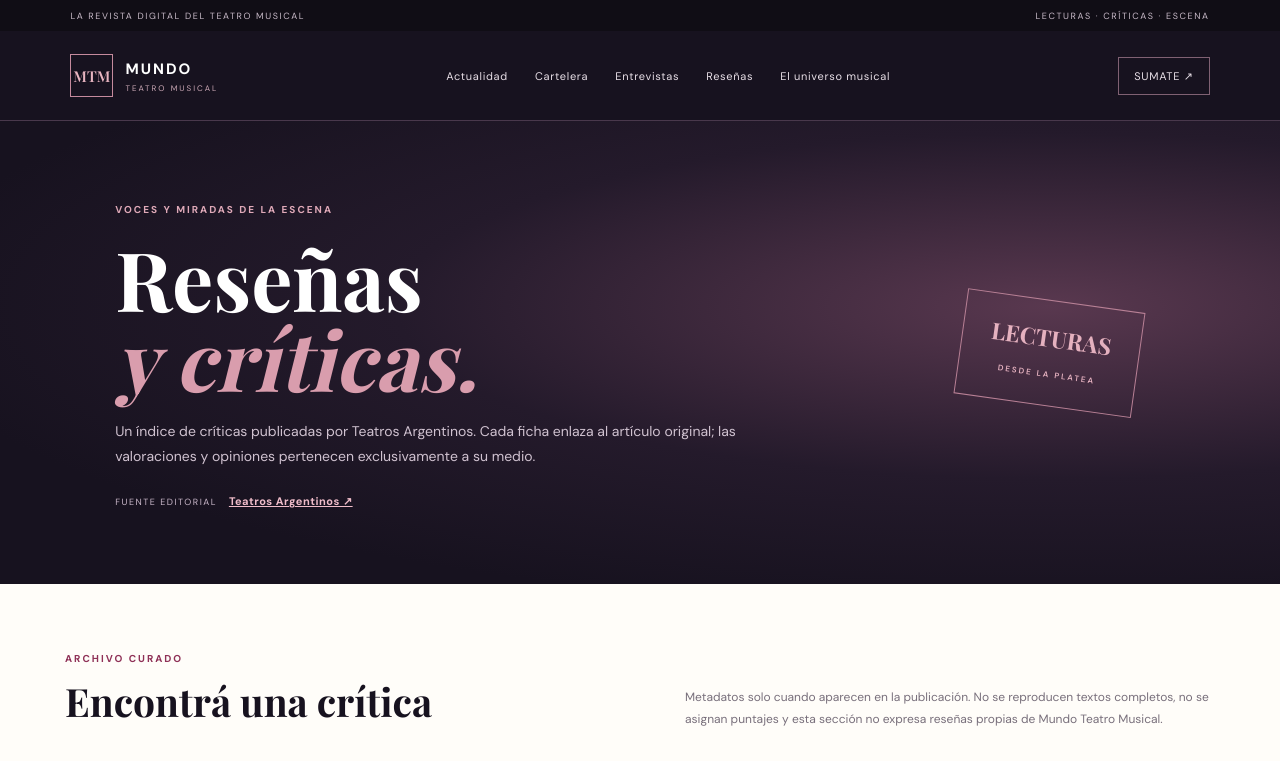
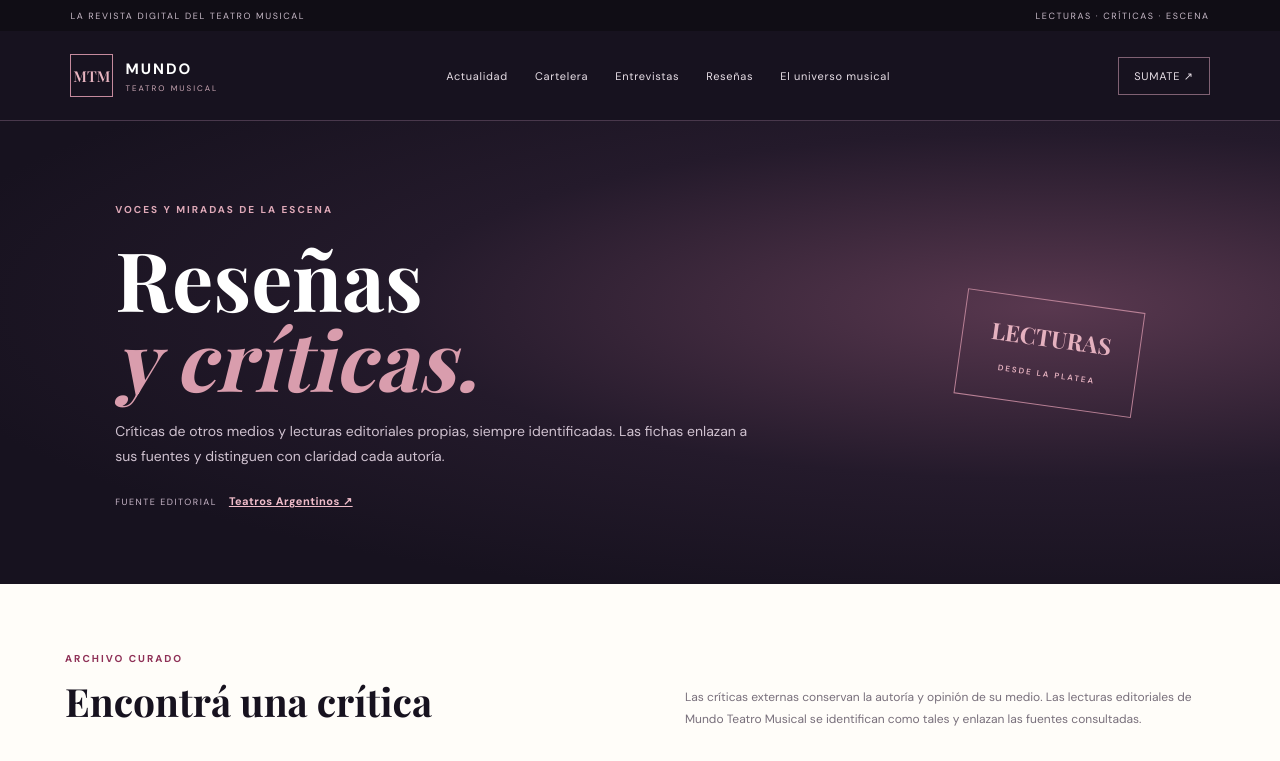
Before and after one commit to emmalopeztorres-eng/blog-teatro-musical, a plain HTML site: page resenas.html in a window 1280 px wide. Shown: the top 761 px of the page. Drawn offline with nearby package versions, Linux system fonts and the light colour scheme.

Commit message:
Clarify editorial and external review attribution

```diff
--- a/resenas.html
+++ b/resenas.html
@@ -1,9 +1,9 @@
 <!doctype html>
-<html lang="es"><head><meta charset="utf-8"><meta name="viewport" content="width=device-width, initial-scale=1"><meta name="theme-color" content="#17121f"><meta name="description" content="Índice de críticas de teatro musical publicadas por Teatros Argentinos."><title>Reseñas y críticas | Mundo Teatro Musical</title><link rel="preconnect" href="https://fonts.googleapis.com"><link rel="preconnect" href="https://fonts.gstatic.com" crossorigin><link href="https://fonts.googleapis.com/css2?family=DM+Sans:wght@400;500;600;700&family=Playfair+Display:wght@600;700;800&display=swap" rel="stylesheet"><link rel="stylesheet" href="styles.css"><link rel="stylesheet" href="resenas.css"></head>
-<body><div class="topline"><span>LA REVISTA DIGITAL DEL TEATRO MUSICAL</span><span>LECTURAS · CRÍTICAS · ESCENA</span></div><header class="site-header"><a class="brand" href="index.html"><span class="brand-mark">MTM</span><span><strong>MUNDO</strong><small>TEATRO MUSICAL</small></span></a><button class="menu-toggle" id="menuToggle" aria-label="Abrir menú" aria-expanded="false">☰</button><nav class="main-nav" id="mainNav"><a href="index.html#actualidad">Actualidad</a><a href="cartelera.html">Cartelera</a><a href="index.html#entrevistas">Entrevistas</a><a class="active" href="resenas.html">Reseñas</a><a href="index.html#universo">El universo musical</a></nav><a class="header-link" href="index.html#newsletter">SUMATE ↗</a></header>
-<main><section class="review-hero"><div><span class="eyebrow">VOCES Y MIRADAS DE LA ESCENA</span><h1>Reseñas<br><em>y críticas.</em></h1><p>Un índice de críticas publicadas por Teatros Argentinos. Cada ficha enlaza al artículo original; las valoraciones y opiniones pertenecen exclusivamente a su medio.</p><div class="review-credit">FUENTE EDITORIAL <a href="https://www.teatrosargentinos.com/" target="_blank" rel="noopener">Teatros Argentinos ↗</a></div></div><div class="review-stamp">LECTURAS<br><small>DESDE LA PLATEA</small></div></section>
-<section class="review-content"><div class="review-intro"><div><span class="eyebrow">ARCHIVO CURADO</span><h2>Encontrá una crítica</h2></div><p>Metadatos solo cuando aparecen en la publicación. No se reproducen textos completos, no se asignan puntajes y esta sección no expresa reseñas propias de Mundo Teatro Musical.</p></div>
+<html lang="es"><head><meta charset="utf-8"><meta name="viewport" content="width=device-width, initial-scale=1"><meta name="theme-color" content="#17121f"><meta name="description" content="Críticas de teatro musical y lecturas editoriales sobre la escena, con autoría y fuentes claramente identificadas."><title>Reseñas y críticas | Mundo Teatro Musical</title><link rel="preconnect" href="https://fonts.googleapis.com"><link rel="preconnect" href="https://fonts.gstatic.com" crossorigin><link href="https://fonts.googleapis.com/css2?family=DM+Sans:wght@400;500;600;700&family=Playfair+Display:wght@600;700;800&display=swap" rel="stylesheet"><link rel="stylesheet" href="styles.css"><link rel="stylesheet" href="resenas.css"></head>
+<body><div class="topline"><span>LA REVISTA DIGITAL DEL TEATRO MUSICAL</span><span>LECTURAS · CRÍTICAS · ESCENA</span></div><header class="site-header"><a class="brand" href="index.html"><span class="brand-mark">MTM</span><span><strong>MUNDO</strong><small>TEATRO MUSICAL</small></span></a><button class="menu-toggle" id="menuToggle" aria-label="Abrir menú" aria-expanded="false">☰</button><nav class="main-nav" id="mainNav"><a href="actualidad.html">Actualidad</a><a href="cartelera.html">Cartelera</a><a href="index.html#entrevistas">Entrevistas</a><a class="active" href="resenas.html">Reseñas</a><a href="index.html#universo">El universo musical</a></nav><a class="header-link" href="index.html#newsletter">SUMATE ↗</a></header>
+<main><section class="review-hero"><div><span class="eyebrow">VOCES Y MIRADAS DE LA ESCENA</span><h1>Reseñas<br><em>y críticas.</em></h1><p>Críticas de otros medios y lecturas editoriales propias, siempre identificadas. Las fichas enlazan a sus fuentes y distinguen con claridad cada autoría.</p><div class="review-credit">FUENTE EDITORIAL <a href="https://www.teatrosargentinos.com/" target="_blank" rel="noopener">Teatros Argentinos ↗</a></div></div><div class="review-stamp">LECTURAS<br><small>DESDE LA PLATEA</small></div></section>
+<section class="review-content"><div class="review-intro"><div><span class="eyebrow">ARCHIVO CURADO</span><h2>Encontrá una crítica</h2></div><p>Las críticas externas conservan la autoría y opinión de su medio. Las lecturas editoriales de Mundo Teatro Musical se identifican como tales y enlazan las fuentes consultadas.</p></div>
 <div class="review-filters"><label class="search-field"><span>BUSCAR</span><input id="reviewSearch" type="search" placeholder="Obra, sala o título..."></label><label><span>OBRA</span><select id="workFilter"><option value="all">Todas las obras</option></select></label><label><span>SALA</span><select id="venueFilter"><option value="all">Todas las salas</option></select></label><label><span>GÉNERO</span><select id="genreFilter"><option value="all">Todos</option></select></label><label><span>AÑO</span><select id="yearFilter"><option value="all">Todos</option></select></label></div>
 <div class="review-toolbar"><span id="reviewCount" aria-live="polite"></span><button id="resetReviews" type="button">LIMPIAR FILTROS ×</button></div><div class="review-grid" id="reviewGrid"></div><div class="empty-state" id="reviewEmpty" hidden>No hay críticas con esos filtros.</div>
-<aside class="source-note"><strong>Sobre la atribución</strong><p>Los artículos, sus opiniones y cualquier valoración son de <a href="https://www.teatrosargentinos.com/" target="_blank" rel="noopener">Teatros Argentinos</a>. Este módulo funciona como guía de lectura y dirige siempre a la publicación original. Los datos faltantes se dejan sin completar.</p></aside></section></main>
+<aside class="source-note"><strong>Sobre la atribución</strong><p>Las críticas externas mantienen la autoría de su publicación original. Las notas de Mundo Teatro Musical se presentan como lecturas editoriales e identifican las fuentes enlazadas. Los datos faltantes se dejan sin completar.</p></aside></section></main>
 <footer><a class="brand footer-brand" href="index.html"><span class="brand-mark">MTM</span><span><strong>MUNDO</strong><small>TEATRO MUSICAL</small></span></a><p>Una revista para quienes viven el teatro musical.</p><span class="copyright">© 2026 MUNDO TEATRO MUSICAL · TODOS LOS DERECHOS RESERVADOS</span></footer><script src="app.js"></script><script src="resenas.js"></script></body></html>
```
